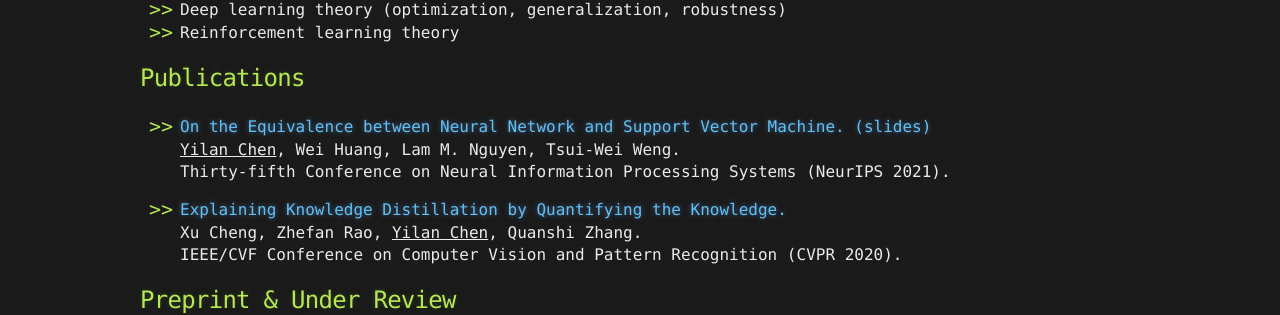
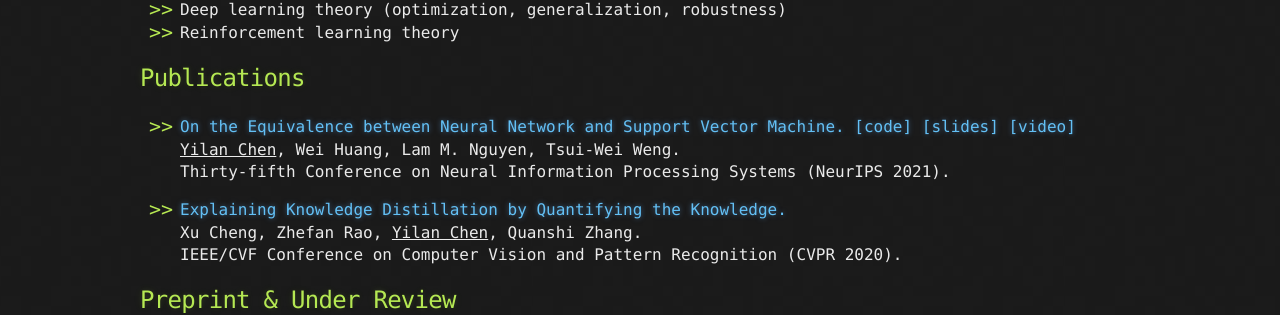
Before and after one commit to yilanchen6/yilanchen6.github.io, a Jekyll site: the page built from index.md, in a window 1280 px wide. Shown: the part 597-912 px from the top of the page. Built offline with Jekyll 4.4.1, drawn with Linux system fonts in a browser that asks for light colours; our own code applies the rules of GitHub Pages for plain Markdown files.

Commit message:
Update index.md

```diff
--- a/index.md
+++ b/index.md
@@ -47,7 +47,7 @@ My current research interests are theoretical machine learning and its applicati
 
 ## Publications
 
-- [On the Equivalence between Neural Network and Support Vector Machine.](https://arxiv.org/abs/2111.06063) [(slides)](http://chenyilan.net/files/SVM_Slides.pdf)<br>
+- [On the Equivalence between Neural Network and Support Vector Machine.](https://arxiv.org/abs/2111.06063) [[code]](https://github.com/leslie-CH/equiv-nn-svm) [[slides]](http://chenyilan.net/files/SVM_Slides.pdf) [[video]](https://neurips.cc/virtual/2021/poster/27419)<br>
 <u>Yilan Chen</u>, Wei Huang, Lam M. Nguyen, Tsui-Wei Weng.<br>
 Thirty-fifth Conference on Neural Information Processing Systems (NeurIPS 2021).
 
```
